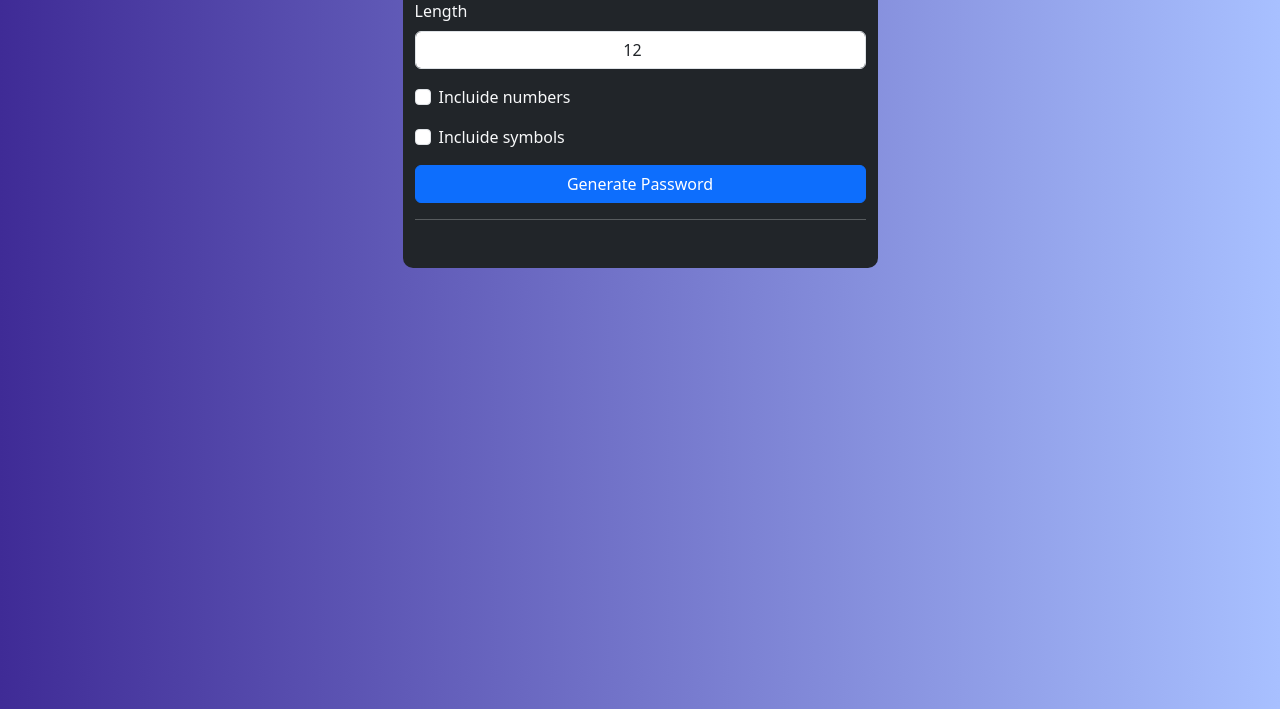
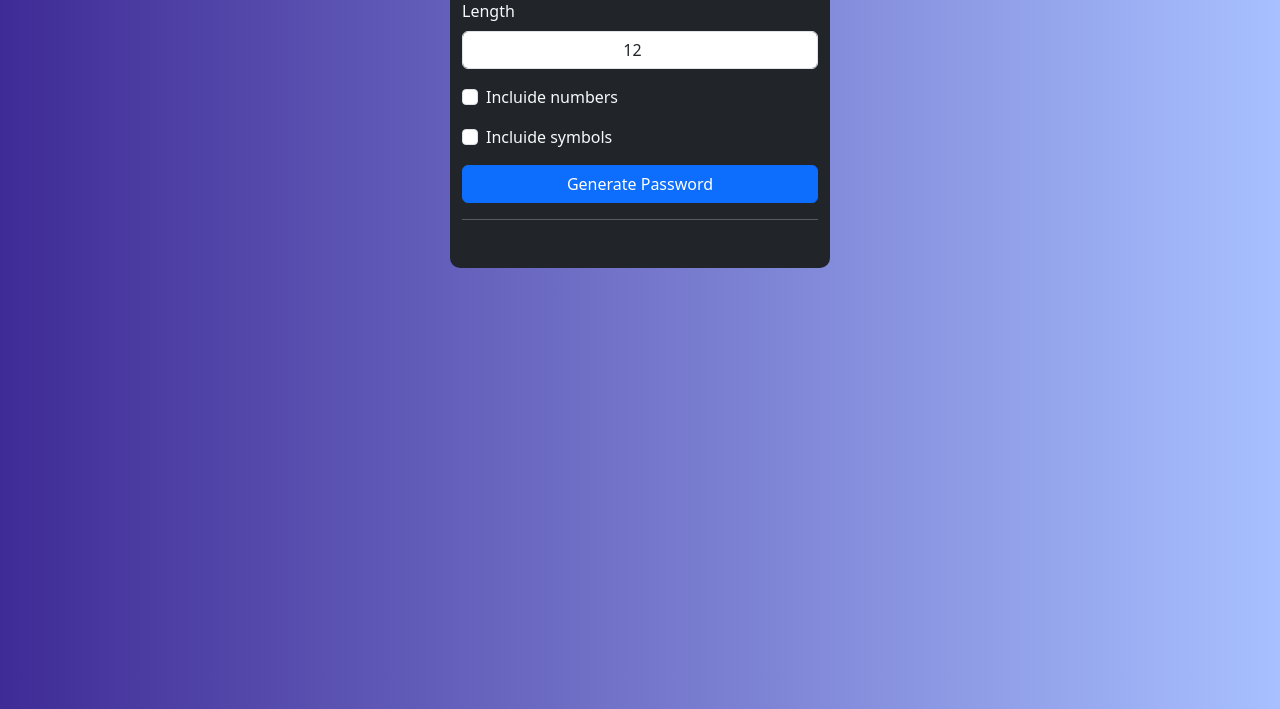
Before and after one commit to FrankSkep/Password-Generator, a plain HTML site: page index.html in a window 1280 px wide. Shown: the part 91-800 px from the top of the page. Drawn offline with nearby package versions, Linux system fonts and the light colour scheme.

Commit message:
first commit

```diff
--- a/index.html
+++ b/index.html
@@ -11,7 +11,7 @@
     <body>
         <div class="container my-4">
             <div class="row justify-content-md-center">
-                <div class="col-md-5 bg-dark text-light" id="frame">
+                <div class="col-md-4 bg-dark text-light" id="frame">
                     <div class="my-3">
                         <h3 class="text-center">Password Generator</h3>
                     </div>
```
Also changed, not shown: 1 other file.
